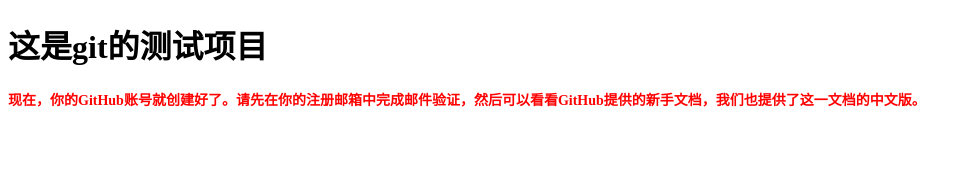
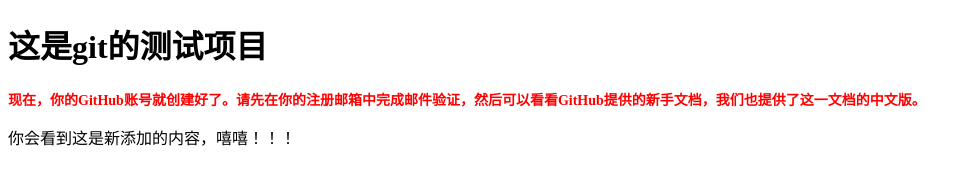
Before and after one commit to lh57494110/demo01, a plain HTML site: page index.html in a window 1280 px wide. Shown: the whole page, without its empty margins (0-972 px from the left). Drawn offline with Linux system fonts and the light colour scheme.

Commit message:
修改的index.html文件

```diff
--- a/index.html
+++ b/index.html
@@ -9,5 +9,6 @@
 <body>
 	<h1>这是git的测试项目</h1>
 	<p class="one">现在，你的GitHub账号就创建好了。请先在你的注册邮箱中完成邮件验证，然后可以看看GitHub提供的新手文档，我们也提供了这一文档的中文版。</p>
+	<p>你会看到这是新添加的内容，嘻嘻！！！</p>
 </body>
 </html>
```
